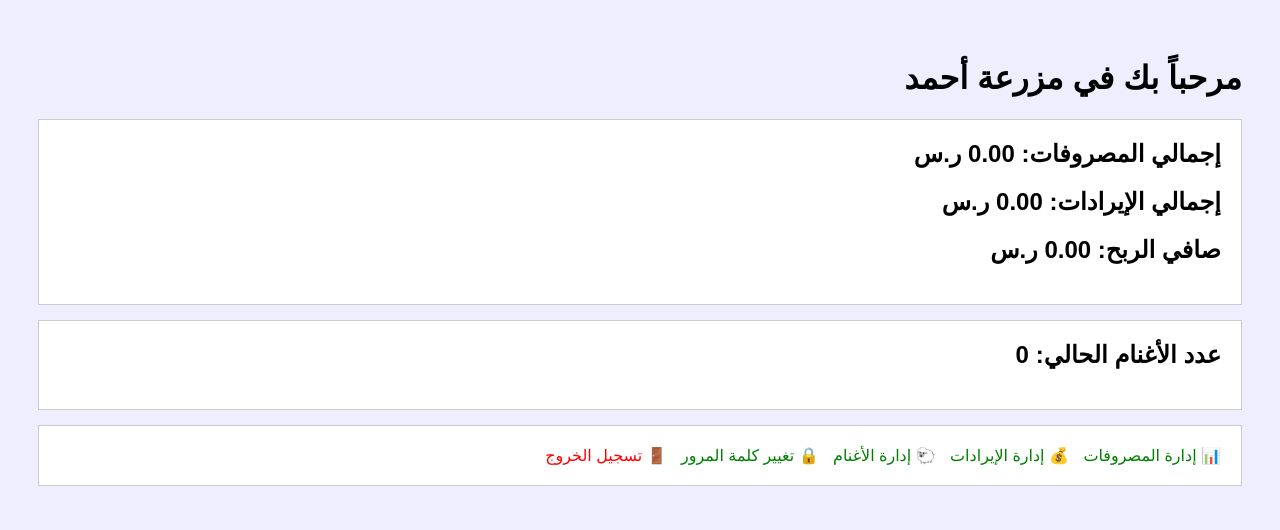
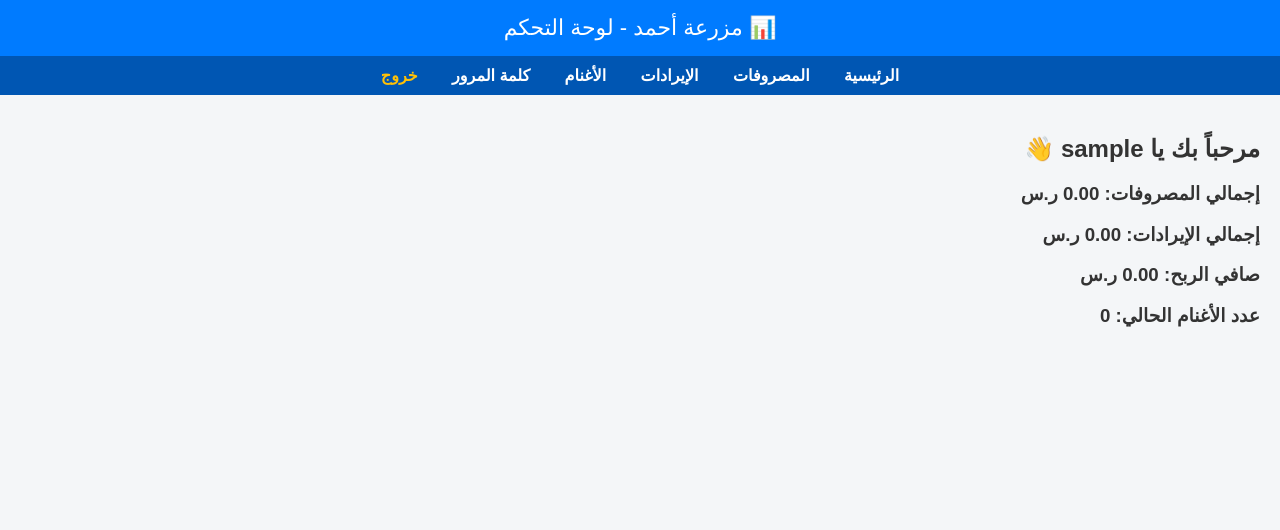
Before and after one commit to ahmed1415-46/marz3a-ahmed, a PHP site: page / in a window 1280 px wide. Shown: the top 530 px of the page. Run offline with PHP 8.4, Linux system fonts and the light colour scheme; the visitor is signed in with stand-in values (Sample User, id 1).

Commit message:
Update index.php

```diff
--- a/index.php
+++ b/index.php
@@ -11,7 +11,7 @@ $total_expenses = $db->query("SELECT SUM(amount) FROM expenses")->fetchColumn()
 $total_income = $db->query("SELECT SUM(amount) FROM income")->fetchColumn() ?: 0;
 $profit = $total_income - $total_expenses;
 
-// عدد الأغنام الحالي
+// عدد الأغنام
 $total_sheep = $db->query("SELECT COUNT(*) FROM sheep WHERE status != 'تم البيع'")->fetchColumn();
 ?>
 
@@ -19,33 +19,35 @@ $total_sheep = $db->query("SELECT COUNT(*) FROM sheep WHERE status != 'تم ال
 <html lang="ar" dir="rtl">
 <head>
     <meta charset="UTF-8">
-    <title>مزرعة أحمد - الرئيسية</title>
-    <style>
-        body { font-family: Arial; background: #eef; padding: 30px; direction: rtl; }
-        .box { background: #fff; border: 1px solid #ccc; padding: 20px; margin-bottom: 15px; }
-        h2 { margin-top: 0; }
-        a { margin-left: 10px; color: green; text-decoration: none; }
-    </style>
+    <title>مزرعة أحمد</title>
+    <link rel="stylesheet" href="style.css">
 </head>
 <body>
-    <h1>مرحباً بك في مزرعة أحمد</h1>
 
-    <div class="box">
-        <h2>إجمالي المصروفات: <?= number_format($total_expenses, 2) ?> ر.س</h2>
-        <h2>إجمالي الإيرادات: <?= number_format($total_income, 2) ?> ر.س</h2>
-        <h2>صافي الربح: <?= number_format($profit, 2) ?> ر.س</h2>
+    <header>📊 مزرعة أحمد - لوحة التحكم</header>
+
+    <nav>
+        <a href="index.php">الرئيسية</a>
+        <a href="expenses.php">المصروفات</a>
+        <a href="income.php">الإيرادات</a>
+        <a href="sheep.php">الأغنام</a>
+        <a href="change_password.php">كلمة المرور</a>
+        <a href="logout.php" style="color:#ffc107;">خروج</a>
+    </nav>
+
+    <div class="container">
+        <h2>مرحباً بك يا <?= $_SESSION['user'] ?> 👋</h2>
+
+        <div class="box">
+            <h3>إجمالي المصروفات: <?= number_format($total_expenses, 2) ?> ر.س</h3>
+            <h3>إجمالي الإيرادات: <?= number_format($total_income, 2) ?> ر.س</h3>
+            <h3>صافي الربح: <?= number_format($profit, 2) ?> ر.س</h3>
+        </div>
+
+        <div class="box">
+            <h3>عدد الأغنام الحالي: <?= $total_sheep ?></h3>
+        </div>
     </div>
 
-    <div class="box">
-        <h2>عدد الأغنام الحالي: <?= $total_sheep ?></h2>
-    </div>
-
-    <div class="box">
-        <a href="expenses.php">📊 إدارة المصروفات</a>
-        <a href="income.php">💰 إدارة الإيرادات</a>
-        <a href="sheep.php">🐑 إدارة الأغنام</a>
-        <a href="change_password.php">🔒 تغيير كلمة المرور</a>
-        <a href="logout.php" style="color:red;">🚪 تسجيل الخروج</a>
-    </div>
 </body>
 </html>
```
